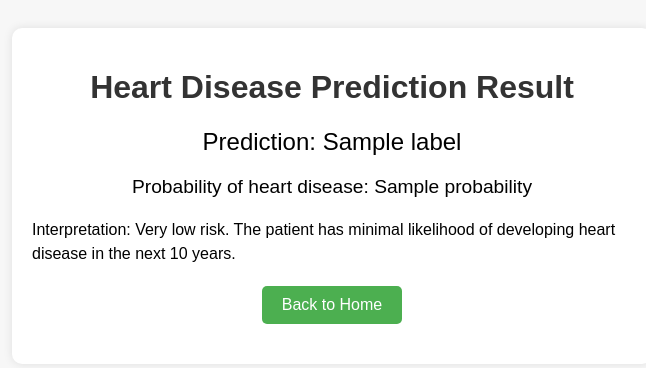
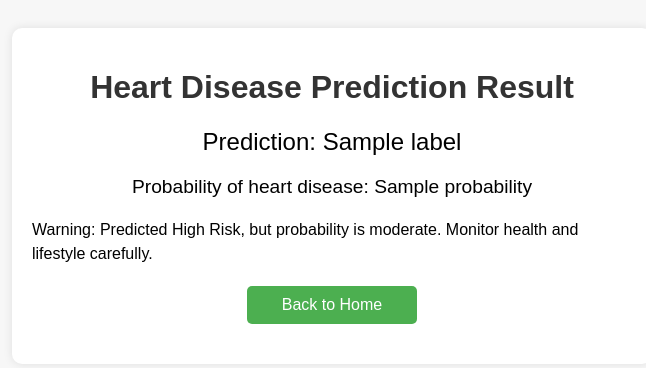
Before and after one commit to jashandeep032kaur-dot/heart-disease-prediction-model-2, a Flask app: template templates/result.html in a window 1280 px wide. Shown: the top 368 px of the page, without its empty margins (308-954 px from the left). Run offline with Flask 2, Linux system fonts and the light colour scheme; the template is opened without the code that fills it: most values are stand-ins (such as "Sample title", 1, 10 or a date in 2020).

Commit message:
Update templates/result.html

```diff
--- a/templates/result.html
+++ b/templates/result.html
@@ -10,7 +10,7 @@
         .label { font-size: 1.5em; margin: 20px 0; text-align: center; }
         .prob { font-size: 1.2em; margin: 10px 0; text-align: center; }
         .explanation { font-size: 1em; margin-top: 20px; line-height: 1.5; }
-        .home-btn { display: block; width: 120px; margin: 20px auto; padding: 10px; text-align: center; background-color: #4CAF50; color: white; text-decoration: none; border-radius: 5px; }
+        .home-btn { display: block; width: 150px; margin: 20px auto; padding: 10px; text-align: center; background-color: #4CAF50; color: white; text-decoration: none; border-radius: 5px; }
         .home-btn:hover { background-color: #45a049; }
         .error { color: red; text-align: center; }
     </style>
@@ -22,21 +22,35 @@
     {% if error %}
         <div class="error">{{ error }}</div>
     {% else %}
-        <div class="label">Prediction: {{ label }}</div>
-        <div class="prob">Probability of heart disease: {{ probability }}</div>
+        {% set prob_value = probability.replace('%','')|float %}
+
+        <div class="label">
+            Prediction: {{ label }}
+        </div>
+
+        <div class="prob">
+            Probability of heart disease: {{ probability }}
+        </div>
 
         <div class="explanation">
-            {% set prob_value = probability.replace('%','')|float %}
-            {% if prob_value < 10 %}
-                <p>Interpretation: Very low risk. The patient has minimal likelihood of developing heart disease in the next 10 years.</p>
-            {% elif prob_value >= 10 and prob_value < 25 %}
-                <p>Interpretation: Low risk. The patient is unlikely to develop heart disease but should maintain healthy lifestyle habits.</p>
-            {% elif prob_value >= 25 and prob_value < 50 %}
-                <p>Interpretation: Moderate risk. Lifestyle changes and regular monitoring are recommended to reduce heart disease risk.</p>
-            {% elif prob_value >= 50 and prob_value < 75 %}
-                <p>Interpretation: High risk. The patient has a significant chance of developing heart disease and should consult a doctor for preventive measures.</p>
+            {% if prediction == 0 %}
+                {% if prob_value < 10 %}
+                    <p>Interpretation: Very low risk. The patient has minimal likelihood of developing heart disease in 10 years.</p>
+                {% elif prob_value < 25 %}
+                    <p>Interpretation: Low risk. The patient is unlikely to develop heart disease but should maintain a healthy lifestyle.</p>
+                {% elif prob_value < 50 %}
+                    <p>Interpretation: Moderate risk. Some risk exists; lifestyle changes and regular checkups are recommended.</p>
+                {% else %}
+                    <p>Warning: Predicted Low Risk, but probability is high. Consider consulting a doctor for preventive measures.</p>
+                {% endif %}
             {% else %}
-                <p>Interpretation: Very high risk. Immediate medical attention and lifestyle interventions are strongly advised.</p>
+                {% if prob_value < 50 %}
+                    <p>Warning: Predicted High Risk, but probability is moderate. Monitor health and lifestyle carefully.</p>
+                {% elif prob_value < 75 %}
+                    <p>Interpretation: High risk. The patient has a significant chance of developing heart disease and should consult a doctor.</p>
+                {% else %}
+                    <p>Interpretation: Very high risk. Immediate medical attention and lifestyle interventions are strongly advised.</p>
+                {% endif %}
             {% endif %}
         </div>
 
```
